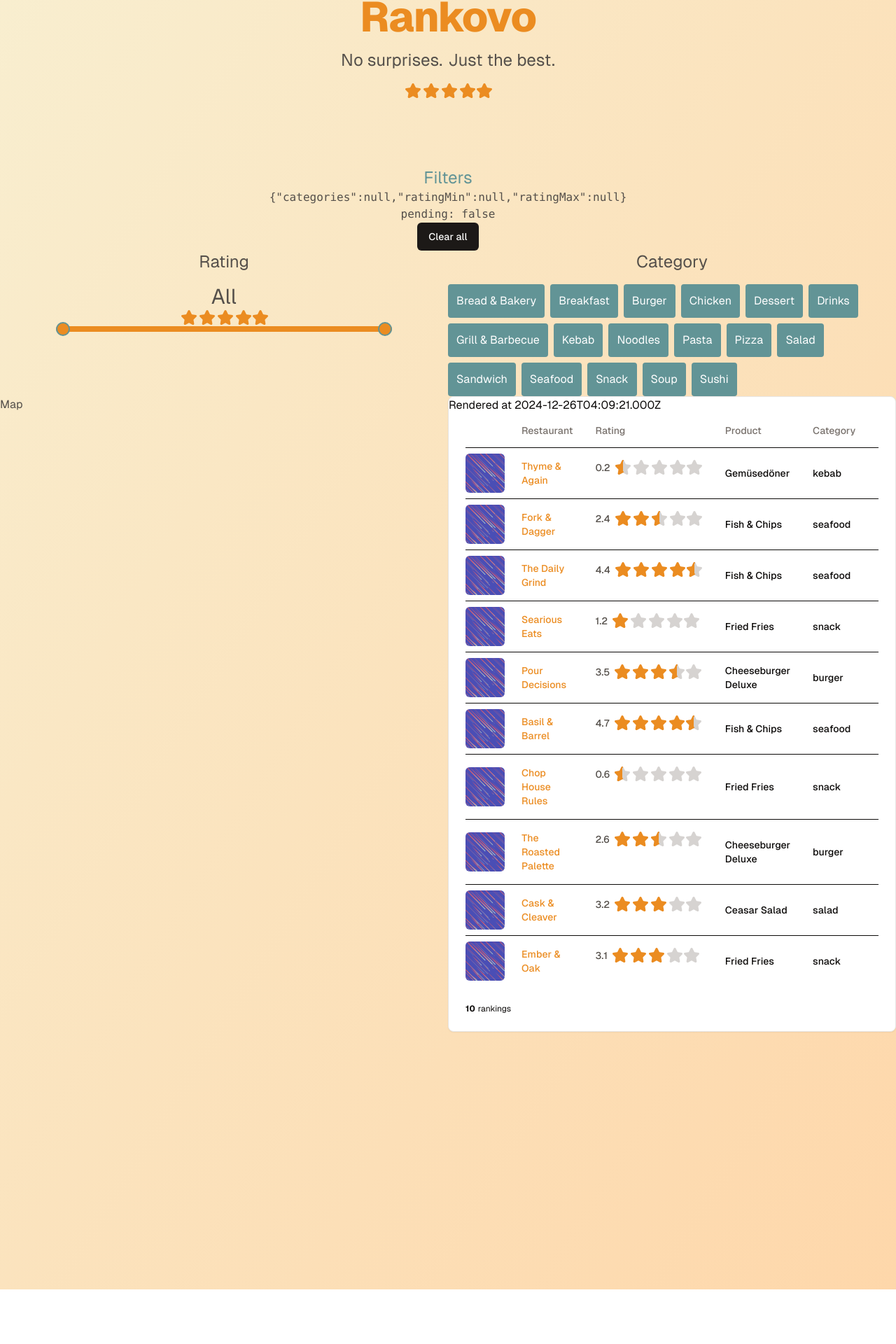
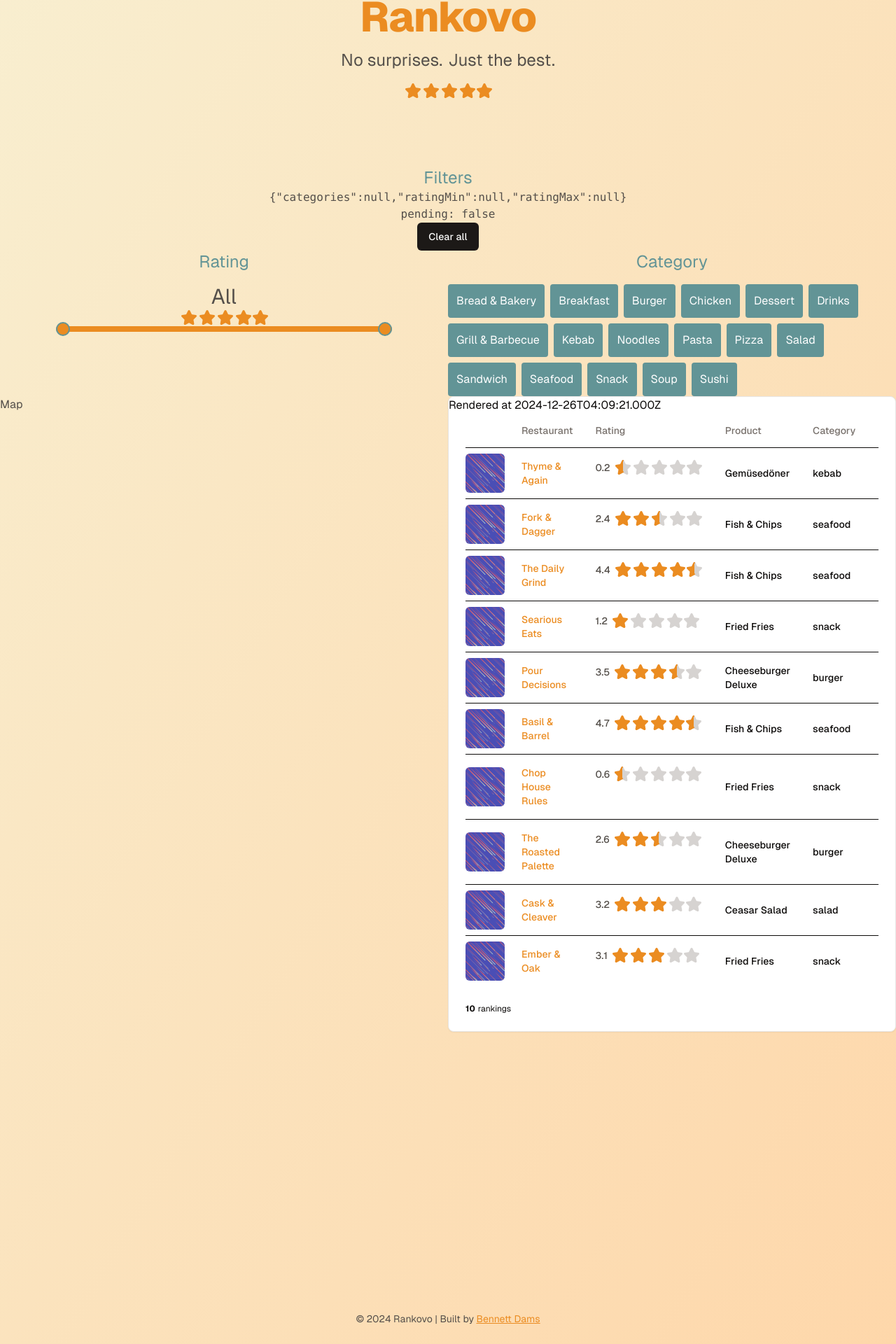
Before and after one commit to bennettdams/rankovo, a Next.js app: page / in a window 1280 px wide. Shown: the part 182-2102 px from the top of the page at 70% size. Before the commit the page ends 2024 px from the top, so only its background shows below. Built offline with nearby package versions, Linux system fonts and the light colour scheme.

Commit message:
Add page footer

```diff
--- a/src/app/layout.tsx
+++ b/src/app/layout.tsx
@@ -25,16 +25,30 @@ export default function RootLayout({
     <html lang="en">
       <body
         className={cn(
-          "min-h-screen bg-gradient-to-br from-bg to-orange-200 pb-40 font-sans text-fg antialiased caret-primary accent-primary selection:bg-primary selection:text-white",
+          "min-h-screen bg-gradient-to-br from-bg to-orange-200 font-sans text-fg antialiased caret-primary accent-primary selection:bg-primary selection:text-white",
           fontSans.variable,
           fontSerif.variable,
         )}
       >
         <Navbar />
 
-        <main className="mb-52 min-h-full">
+        <main className="mb-52 min-h-full pb-40">
           <div className="container mx-auto">{children}</div>
         </main>
+
+        <footer className="py-8 text-center">
+          <p className="text-gray-500 text-sm">
+            <span>© 2024 Rankovo | Built by </span>
+
+            <a
+              href="https://x.com/bennettdams"
+              target="_blank"
+              className="text-primary underline"
+            >
+              Bennett Dams
+            </a>
+          </p>
+        </footer>
       </body>
     </html>
   );
--- a/src/components/rankings-filters.client.tsx
+++ b/src/components/rankings-filters.client.tsx
@@ -102,7 +102,9 @@ function FiltersRankingsInternal({
       </div>
 
       <div className="grid grid-cols-2 gap-y-4">
-        <div className="col-start-1 row-start-1 text-2xl">Rating</div>
+        <div className="col-start-1 row-start-1 text-2xl text-secondary">
+          Rating
+        </div>
         <div className="col-start-1 row-start-2 flex flex-col items-center justify-start">
           <span className="text-3xl">
             {ratingMinUncommited || ratingMaxUncommited
@@ -147,7 +149,9 @@ function FiltersRankingsInternal({
           </div>
         </div>
 
-        <div className="col-start-2 row-start-1 text-2xl">Category</div>
+        <div className="col-start-2 row-start-1 text-2xl text-secondary">
+          Category
+        </div>
         <div className="col-start-2 row-start-2 flex flex-wrap gap-2">
           {categories.map((category) => (
             <FilterRow
```
